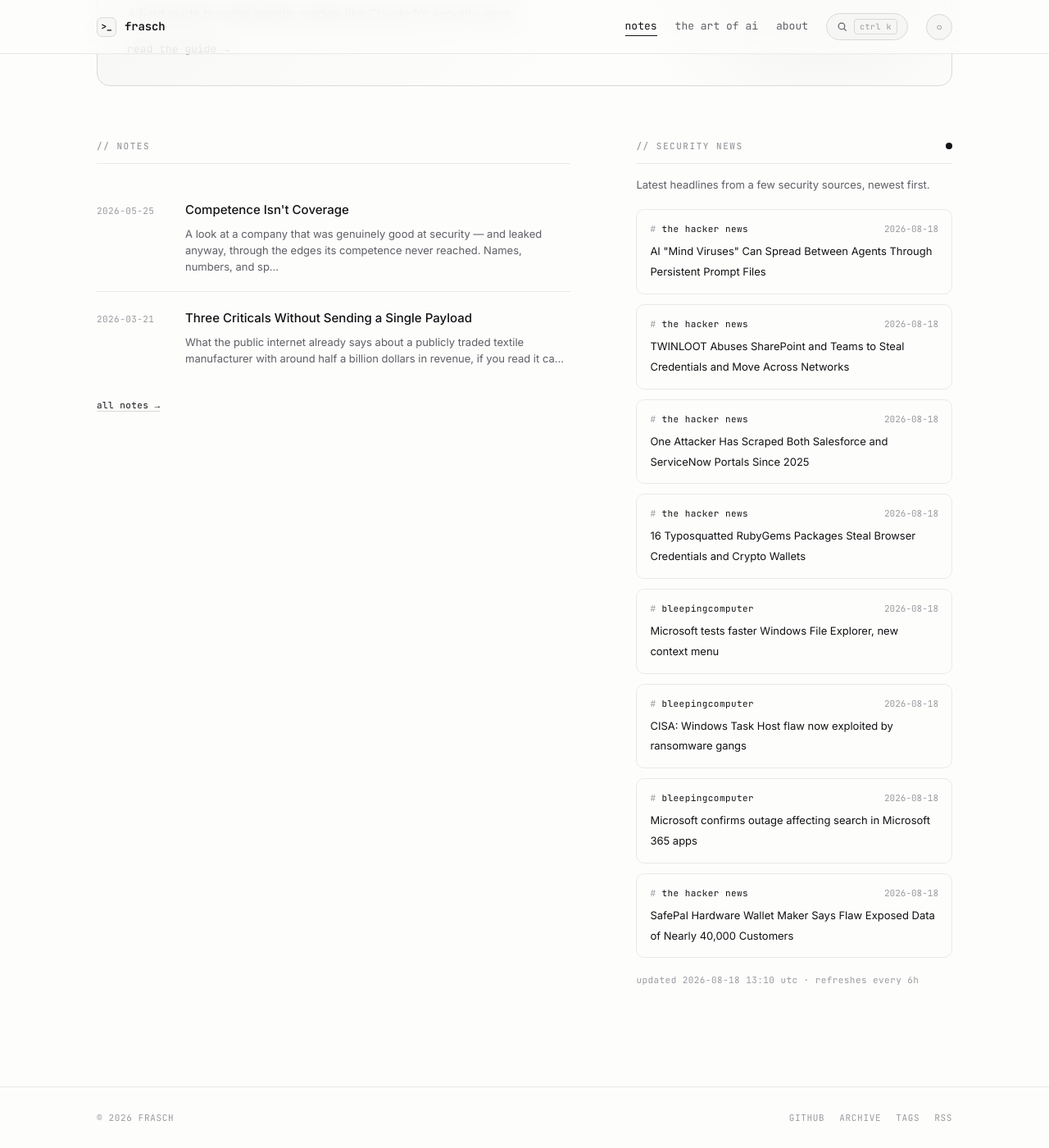
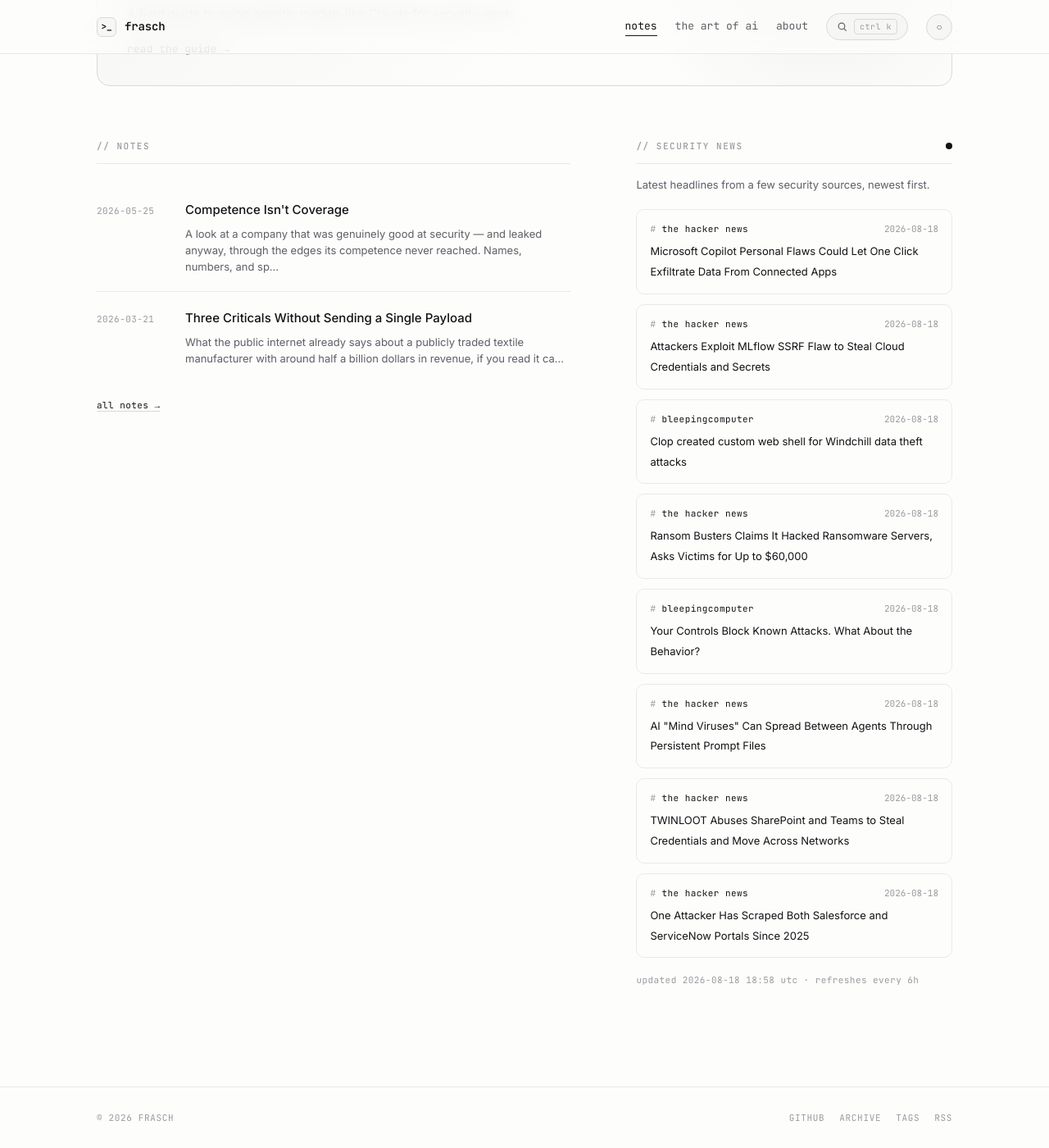
Before and after one commit to whoisfrasch/frasch, a Jekyll site: the page built from index.html, in a window 1280 px wide and 1400 px high, scrolled down 615 px. Shown: the whole window at 82% size. Built offline with Jekyll 4.4.1, drawn with Linux system fonts in a browser that asks for light colours.

Commit message:
Refresh security news feed

```diff
--- a/_data/news.json
+++ b/_data/news.json
@@ -1,6 +1,36 @@
 {
-  "updated": "2026-08-18T13:10:36Z",
+  "updated": "2026-08-18T18:58:41Z",
   "items": [
+    {
+      "source": "the hacker news",
+      "title": "Microsoft Copilot Personal Flaws Could Let One Click Exfiltrate Data From Connected Apps",
+      "link": "https://thehackernews.com/2026/08/microsoft-copilot-personal-flaws-could.html",
+      "date": "2026-08-18T17:47:22Z"
+    },
+    {
+      "source": "the hacker news",
+      "title": "Attackers Exploit MLflow SSRF Flaw to Steal Cloud Credentials and Secrets",
+      "link": "https://thehackernews.com/2026/08/attackers-exploit-mlflow-ssrf-flaw-to.html",
+      "date": "2026-08-18T17:44:05Z"
+    },
+    {
+      "source": "bleepingcomputer",
+      "title": "Clop created custom web shell for Windchill data theft attacks",
+      "link": "https://www.bleepingcomputer.com/news/security/clop-created-custom-web-shell-for-windchill-data-theft-attacks/",
+      "date": "2026-08-18T17:29:51Z"
+    },
+    {
+      "source": "the hacker news",
+      "title": "Ransom Busters Claims It Hacked Ransomware Servers, Asks Victims for Up to $60,000",
+      "link": "https://thehackernews.com/2026/08/ransom-busters-claims-it-hacked.html",
+      "date": "2026-08-18T16:58:16Z"
+    },
+    {
+      "source": "bleepingcomputer",
+      "title": "Your Controls Block Known Attacks. What About the Behavior?",
+      "link": "https://www.bleepingcomputer.com/news/security/your-controls-block-known-attacks-what-about-the-behavior/",
+      "date": "2026-08-18T14:01:11Z"
+    },
     {
       "source": "the hacker news",
       "title": "AI \"Mind Viruses\" Can Spread Between Agents Through Persistent Prompt Files",
@@ -18,36 +48,6 @@
       "title": "One Attacker Has Scraped Both Salesforce and ServiceNow Portals Since 2025",
       "link": "https://thehackernews.com/2026/08/one-attacker-has-scraped-both.html",
       "date": "2026-08-18T11:30:00Z"
-    },
-    {
-      "source": "the hacker news",
-      "title": "16 Typosquatted RubyGems Packages Steal Browser Credentials and Crypto Wallets",
-      "link": "https://thehackernews.com/2026/08/16-typosquatted-rubygems-packages-steal.html",
-      "date": "2026-08-18T11:20:00Z"
-    },
-    {
-      "source": "bleepingcomputer",
-      "title": "Microsoft tests faster Windows File Explorer, new context menu",
-      "link": "https://www.bleepingcomputer.com/news/microsoft/microsoft-tests-faster-windows-explorer-customizable-context-menu/",
-      "date": "2026-08-18T11:14:28Z"
-    },
-    {
-      "source": "bleepingcomputer",
-      "title": "CISA: Windows Task Host flaw now exploited by ransomware gangs",
-      "link": "https://www.bleepingcomputer.com/news/security/cisa-windows-task-host-flaw-now-exploited-by-ransomware-gangs/",
-      "date": "2026-08-18T10:32:16Z"
-    },
-    {
-      "source": "bleepingcomputer",
-      "title": "Microsoft confirms outage affecting search in Microsoft 365 apps",
-      "link": "https://www.bleepingcomputer.com/news/microsoft/microsoft-working-to-fix-bug-behind-microsoft-365-search-issues/",
-      "date": "2026-08-18T09:24:49Z"
-    },
-    {
-      "source": "the hacker news",
-      "title": "SafePal Hardware Wallet Maker Says Flaw Exposed Data of Nearly 40,000 Customers",
-      "link": "https://thehackernews.com/2026/08/safepal-hardware-wallet-maker-says-flaw.html",
-      "date": "2026-08-18T09:10:45Z"
     }
   ]
 }
```
